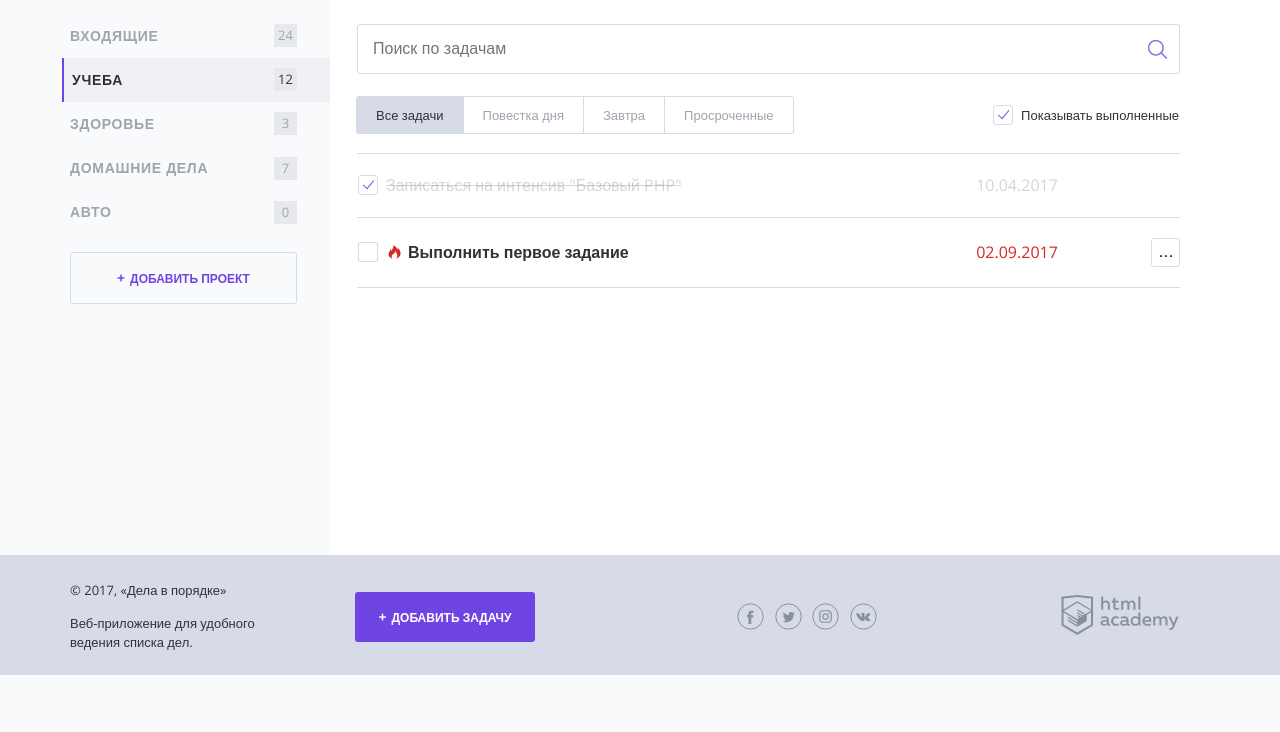
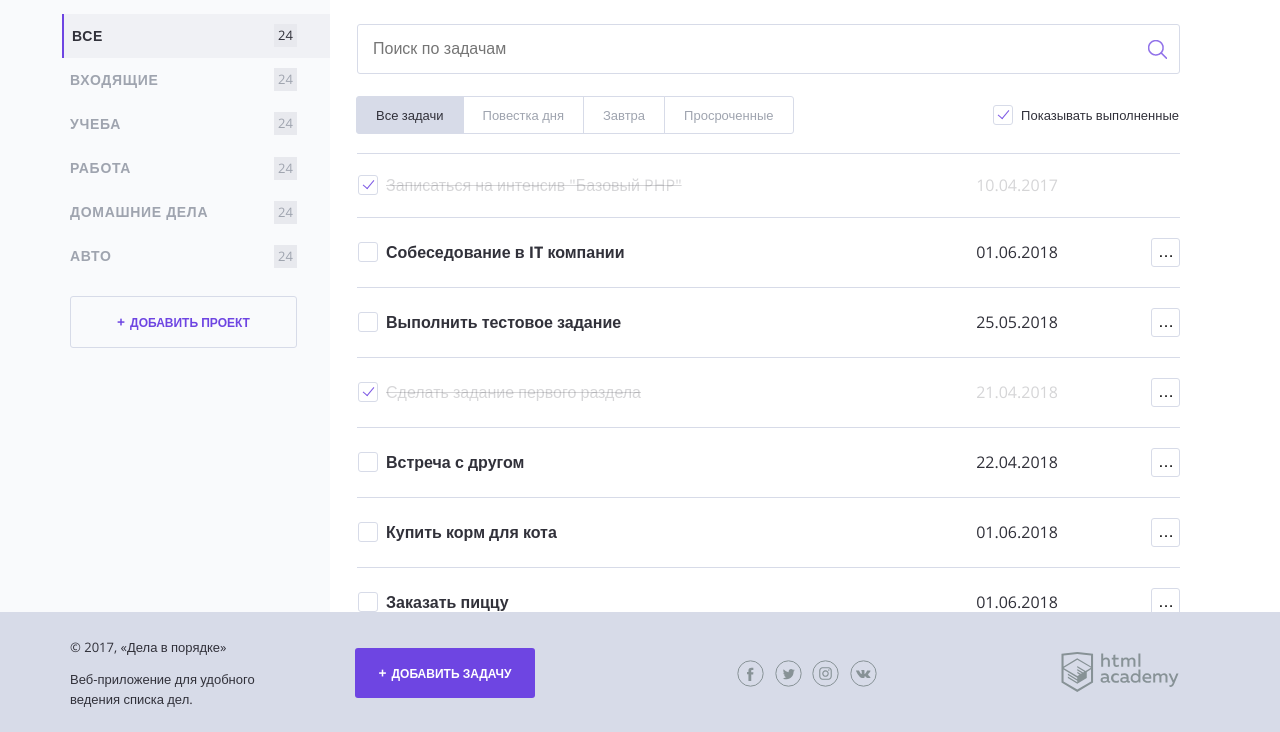
Before and after one commit to DmitryDmT/81315-doingsdone, a PHP site: page / in a window 1280 px wide. Shown: the part 125-857 px from the top of the page. Before the commit the page ends 800 px from the top, so only its background shows below. Run offline with PHP 8.4, Linux system fonts and the light colour scheme.

Commit message:
Добавил итерацию по массивам

```diff
--- a/index.php
+++ b/index.php
@@ -15,6 +15,47 @@ $date_deadline = date("d.m.Y", $task_deadline_ts);
 
 // в эту переменную запишите кол-во дней до даты задачи
 $days_until_deadline = $date_deadline - $current_date;
+
+// массивы
+$arr_projects = ["Все", "Входящие", "Учеба", "Работа", "Домашние дела", "Авто"];
+$arr_tasks = [
+  0 => [
+    'Задача' => 'Собеседование в IT компании',
+    'Дата выполнения' => '01.06.2018',
+    'Категория' => 'Работа',
+    'Выполнен' => 'Нет'
+  ],
+  1 => [
+    'Задача' => 'Выполнить тестовое задание',
+    'Дата выполнения' => '25.05.2018',
+    'Категория' => 'Работа',
+    'Выполнен' => 'Нет'
+  ],
+  2 => [
+    'Задача' => 'Сделать задание первого раздела',
+    'Дата выполнения' => '21.04.2018',
+    'Категория' => 'Учеба',
+    'Выполнен' => 'Да'
+  ],
+  3 => [
+    'Задача' => 'Встреча с другом',
+    'Дата выполнения' => '22.04.2018',
+    'Категория' => 'Входящие',
+    'Выполнен' => 'Нет'
+  ],
+  4 => [
+    'Задача' => 'Купить корм для кота',
+    'Дата выполнения' => '01.06.2018',
+    'Категория' => 'Домашние дела',
+    'Выполнен' => 'Нет'
+  ],
+  5 => [
+    'Задача' => 'Заказать пиццу',
+    'Дата выполнения' => '01.06.2018',
+    'Категория' => 'Домашние дела',
+    'Выполнен' => 'Нет'
+  ]
+];
 ?>
 
 <!DOCTYPE html>
@@ -60,30 +101,14 @@ $days_until_deadline = $date_deadline - $current_date;
 
                 <nav class="main-navigation">
                     <ul class="main-navigation__list">
-                        <li class="main-navigation__list-item">
-                            <a class="main-navigation__list-item-link" href="#">Входящие</a>
+                        <?php $index = 0; ?>
+                            <?php while ($index < count($arr_projects)) { ?>
+                              <li class="main-navigation__list-item <?php if ($index == 0) echo "main-navigation__list-item--active"; ?>">
+                                  <a class="main-navigation__list-item-link" href="#"><?=$arr_projects[$index]; ?></a>
                                   <span class="main-navigation__list-item-count">24</span>
                               </li>
-
-                        <li class="main-navigation__list-item main-navigation__list-item--active">
-                            <a class="main-navigation__list-item-link" href="#">Учеба</a>
-                            <span class="main-navigation__list-item-count">12</span>
-                        </li>
-
-                        <li class="main-navigation__list-item">
-                            <a class="main-navigation__list-item-link" href="#">Здоровье</a>
-                            <span class="main-navigation__list-item-count">3</span>
-                        </li>
-
-                        <li class="main-navigation__list-item">
-                            <a class="main-navigation__list-item-link" href="#">Домашние дела</a>
-                            <span class="main-navigation__list-item-count">7</span>
-                        </li>
-
-                        <li class="main-navigation__list-item">
-                            <a class="main-navigation__list-item-link" href="#">Авто</a>
-                            <span class="main-navigation__list-item-count">0</span>
-                        </li>
+                              <?php $index = $index + 1;
+                            } ?>
                     </ul>
                 </nav>
 
@@ -129,7 +154,6 @@ $days_until_deadline = $date_deadline - $current_date;
                 </div>
 
                 <table class="tasks">
-                    <?php if ($show_complete_tasks == 1): ?>
                         <tr class="tasks__item task task--completed">
                             <td class="task__select">
                                 <label class="checkbox task__checkbox">
@@ -142,21 +166,21 @@ $days_until_deadline = $date_deadline - $current_date;
                             <td class="task__controls">
                             </td>
                         </tr>
-                    <?php endif; ?>
-                    <tr class="tasks__item task <?php if ($days_until_deadline <= 0) echo "task--important"; ?>">
+                    <?php foreach ($arr_tasks as $key => $value): ?>
+                        <tr class="tasks__item task <?php if ($value['Выполнен'] == 'Да') echo "task--completed"; ?>">
                             <td class="task__select">
                                 <label class="checkbox task__checkbox">
-                                <input class="checkbox__input visually-hidden" type="checkbox">
-                                <span class="checkbox__text">Выполнить первое задание</span>
+                                    <input class="checkbox__input visually-hidden" type="checkbox" <?php if ($value['Выполнен'] == 'Да') echo "checked"; ?>>
+                                    <span class="checkbox__text"><?=$value['Задача']; ?></span>
                                 </label>
                             </td>
 
                             <td class="task__date">
-                            <?php print($date_deadline); ?>
+                                <?=$value['Дата выполнения']; ?>
                             </td>
 
                             <td class="task__controls">
-                            <button class="expand-control" type="button" name="button">Выполнить первое задание</button>
+                                <button class="expand-control" type="button" name="button"><?=$value['Задача']; ?></button>
 
                                 <ul class="expand-list hidden">
                                     <li class="expand-list__item">
@@ -170,7 +194,7 @@ $days_until_deadline = $date_deadline - $current_date;
                             </td>
                         </tr>
 
-
+                    <?php endforeach; ?>
                 </table>
             </main>
         </div>
```
Lines whose indentation alone changed are shown as unchanged.
